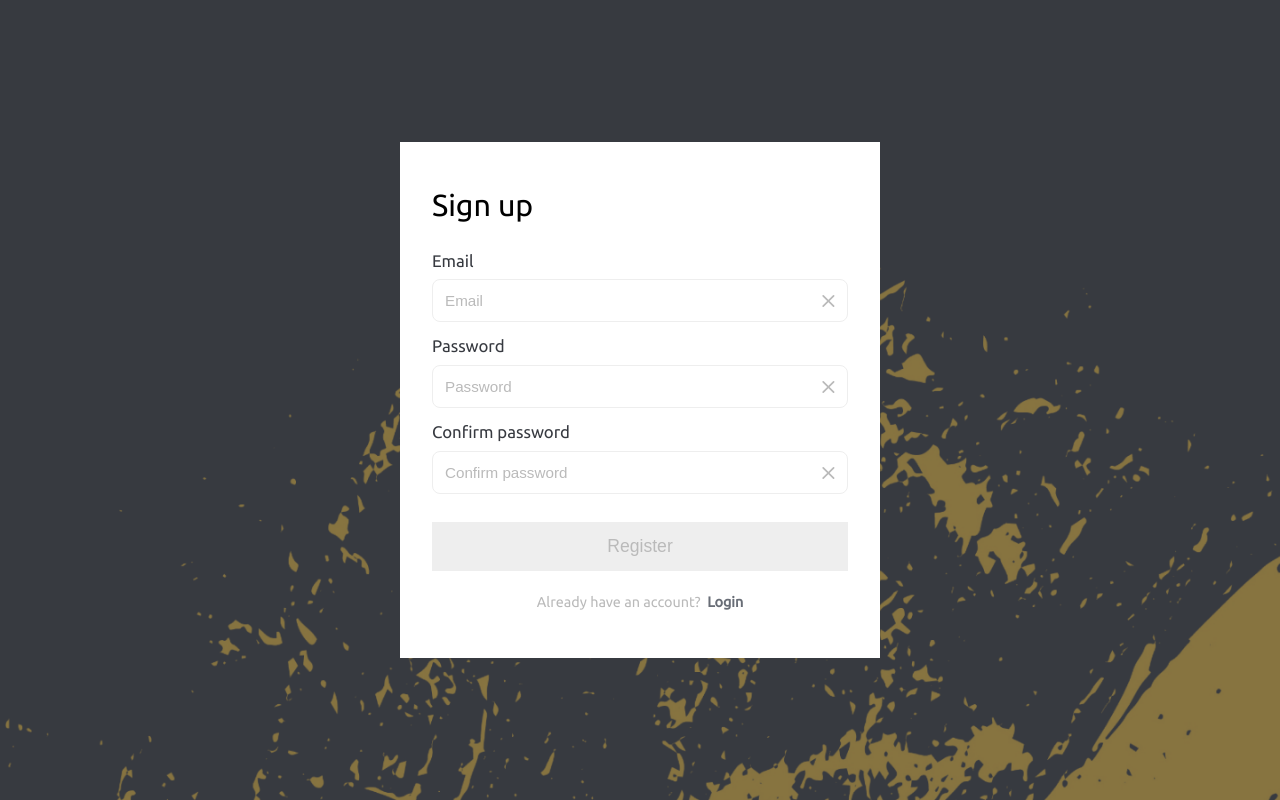
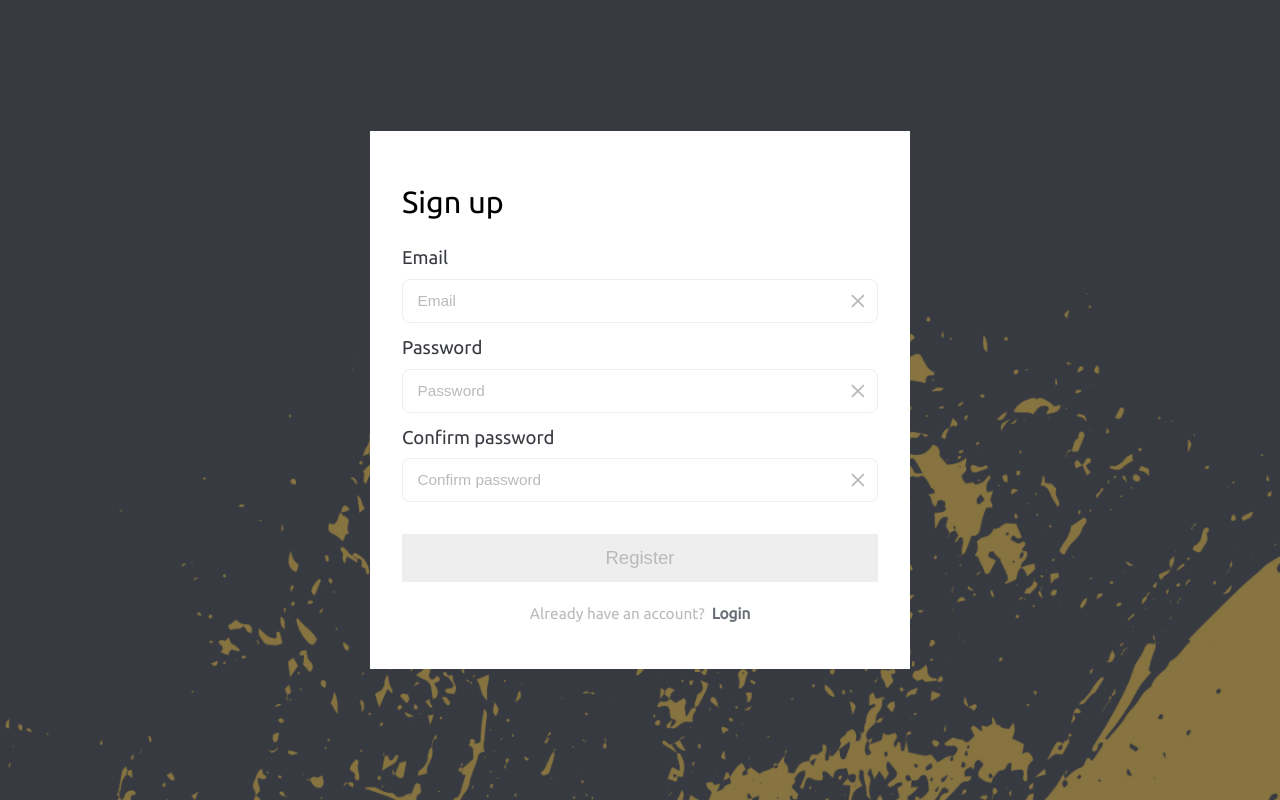
Before and after one commit to yeungjin-picaboo/picaboo-next-web, a Next.js app: page /signup in a window 1280 px wide. Built offline with nearby package versions, Linux system fonts and the light colour scheme.

Commit message:
feat:Implement reusable input components

```diff
--- a/src/components/common/LabelInput.tsx
+++ b/src/components/common/BasicInput.tsx
@@ -1,8 +1,8 @@
-import { InputBox, InputField, Label } from '@/src/styles/labelInput.style';
+import { InputBox, InputField, Label } from '@/src/styles/basicInput.style';
 import { InputProps } from '@/src/types/common.interface';
 import { X } from 'react-feather';
 
-export default function XInput({
+export default function BasicInput({
   id,
   label,
   value,
--- a/src/components/layout/SignupLayout.tsx
+++ b/src/components/layout/SignupLayout.tsx
@@ -5,9 +5,9 @@ import {
   Text,
   Title,
 } from '@/src/styles/signup.style';
-import { AccountBtn } from '@/src/styles/common.style';
+import { BasicBtn } from '@/src/styles/common.style';
 import Link from 'next/link';
-import LabelInput from '../common/LabelInput';
+import LabelInput from '../common/BasicInput';
 
 export default function SignupLayout() {
   return (
@@ -45,7 +45,7 @@ export default function SignupLayout() {
             handleReset={() => {}}
             required
           />
-          <AccountBtn disabled={true}>Register</AccountBtn>
+          <BasicBtn disabled={true}>Register</BasicBtn>
         </Form>
         <Text>
           Already have an account?&nbsp;&nbsp;<Link href='/login'>Login</Link>
--- a/src/styles/labelInput.style.tsx
+++ b/src/styles/basicInput.style.ts
@@ -3,36 +3,32 @@ import styled from 'styled-components';
 export const Label = styled.label`
   display: block;
   margin-bottom: 0.6em;
-  font-size: calc(0.75rem + 1vw);
+  font-size: calc(1rem + 0.2vw);
   color: ${({ theme }) => theme.clr.primary};
-  @media ${({ theme }) => theme.media.lg} {
-    font-size: calc(0.25rem + 1vw);
-  }
 `;
 
 export const InputBox = styled.div`
   position: relative;
   svg {
     position: absolute;
-    top: 0.6rem;
-    right: 0.6rem;
+    top: 50%;
+    right: 0;
+    margin-right: 0.6rem;
+    transform: translateY(-50%);
+    width: calc(1.2rem + 0.2vw);
     color: ${({ theme }) => theme.clr.quaternary};
-    width: calc(0.5rem + 1vw);
   }
 `;
 
 export const InputField = styled.input`
-  font-size: calc(0.5rem + 1vw);
+  font-size: calc(0.8rem + 0.2vw);
   display: block;
   width: 100%;
   margin-bottom: 1rem;
-  padding: 0.75rem;
+  padding: 0.75rem 0.9rem;
   border: 1.5px solid ${({ theme }) => theme.borderclr.base};
   border-radius: 0.5rem;
   &::placeholder {
     color: ${({ theme }) => theme.clr.quaternary};
   }
-  @media ${({ theme }) => theme.media.lg} {
-    font-size: calc(0.15rem + 1vw);
-  }
 `;
--- a/src/styles/common.style.ts
+++ b/src/styles/common.style.ts
@@ -1,10 +1,10 @@
 import styled from 'styled-components';
 
-export const AccountBtn = styled.button`
+export const BasicBtn = styled.button`
   width: 100%;
-  padding: 1rem;
+  padding: 0.8rem;
   margin-top: 1rem;
-  font-size: calc(0.75rem + 1vw);
+  font-size: calc(1rem + 0.2vw);
   border: none;
   color: ${({ disabled, theme }) =>
     disabled ? theme.clr.disabled : theme.clr.enabled};
@@ -16,9 +16,4 @@ export const AccountBtn = styled.button`
     background-color: ${({ disabled, theme }) =>
       disabled ? theme.bgclr.disabled : theme.bgclr.focused};
   }
-  @media ${({ theme }) => theme.media.lg} {
-    font-size: calc(0.3rem + 1vw);
-    margin-top: 0.75rem;
-    padding: 0.8em;
-  }
 `;
--- a/src/styles/signup.style.ts
+++ b/src/styles/signup.style.ts
@@ -2,7 +2,7 @@ import styled from 'styled-components';
 
 export const Layout = styled.div`
   width: 100vw;
-  height: 100vh;
+  min-height: 100vh;
   ${({ theme }) => theme.mixins.flexBox()}
 `;
 
@@ -13,12 +13,8 @@ export const Container = styled.div`
   background-color: ${({ theme }) => theme.bgclr.primary};
   ${({ theme }) => theme.mixins.flexBox('column', 'baseline', 'space-between')}
   @media ${({ theme }) => theme.media.lg} {
-    padding: 4rem 3rem 3rem 3rem;
-  }
-  @media ${({ theme }) => theme.media.lg} {
-    padding: 3rem 2rem;
-    width: 35vw;
-    min-width: 480px;
+    padding: 3.5rem 2rem 3rem 2rem;
+    width: 540px;
     min-height: auto;
     justify-content: flex-start;
   }
@@ -29,15 +25,13 @@ export const Form = styled.form`
 `;
 
 export const Title = styled.div`
-  font-size: calc(1.5rem + 1vw);
+  font-size: calc(1.75rem + 0.2vw);
   margin-bottom: 2rem;
-  @media ${({ theme }) => theme.media.lg} {
-    font-size: calc(1.1rem + 1vw);
-  }
 `;
 
 export const Text = styled.p`
-  font-size: calc(0.5rem + 1vw);
+  font-size: calc(0.8rem + 0.2vw);
+  margin-top: 1.5rem;
   width: 100%;
   color: ${({ theme }) => theme.clr.quaternary};
   text-align: center;
@@ -45,8 +39,4 @@ export const Text = styled.p`
     color: ${({ theme }) => theme.clr.secondary};
     font-weight: bold;
   }
-  @media ${({ theme }) => theme.media.lg} {
-    margin-top: 1.5rem;
-    font-size: calc(0.1rem + 1vw);
-  }
 `;
```
